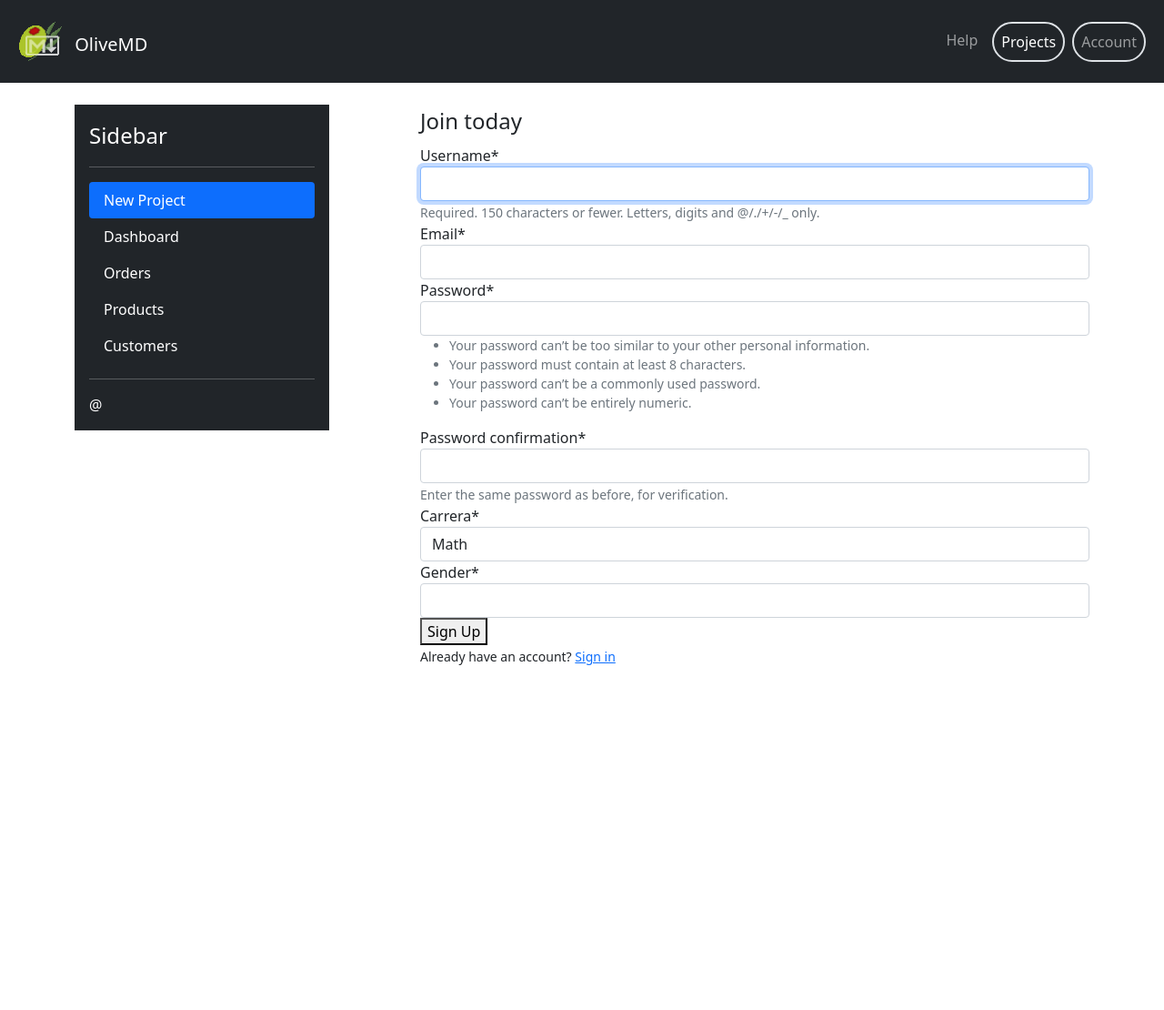
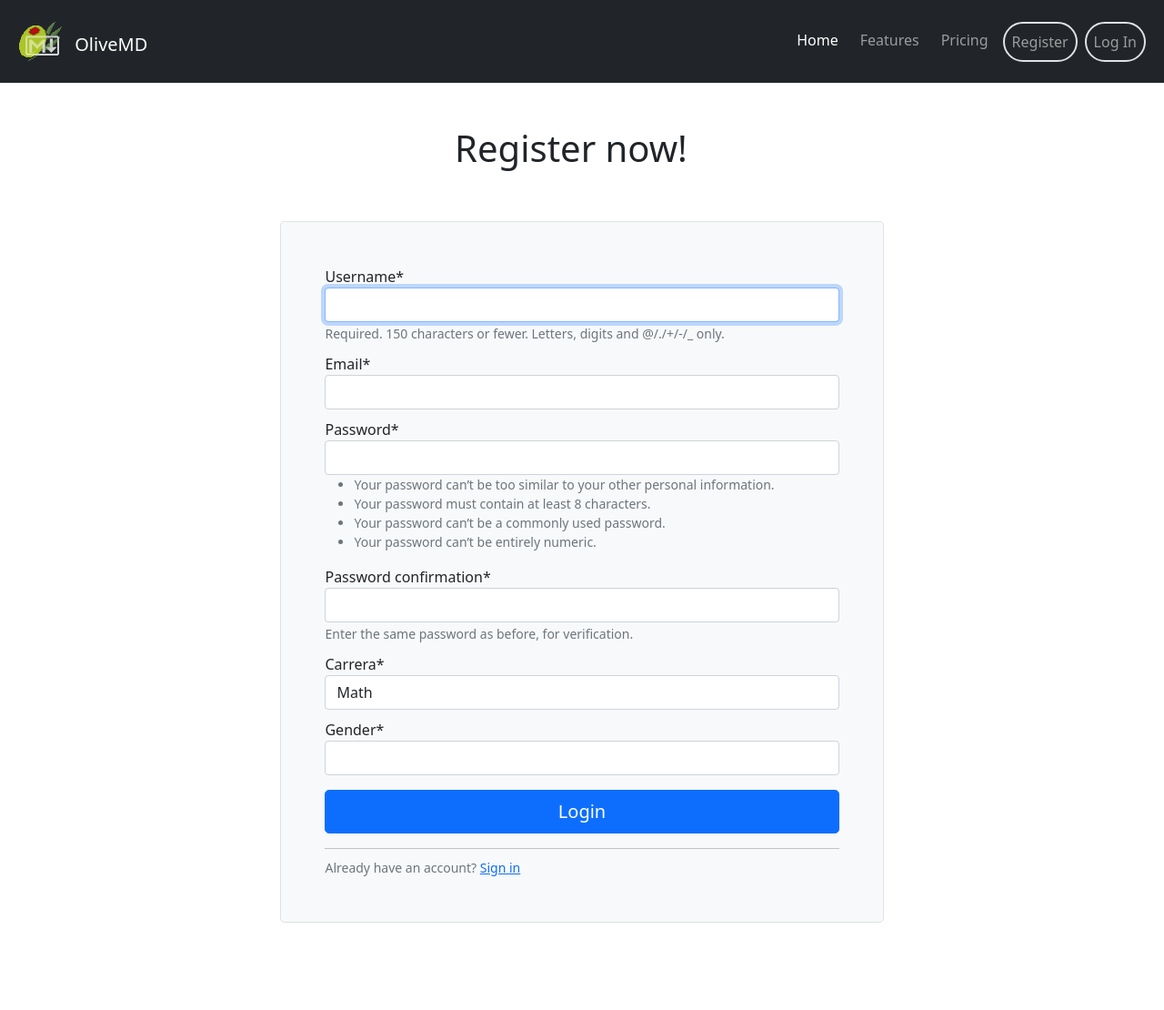
Before and after one commit to AmadoCab/Proyecto1P2, a Django app: page /register/ in a window 1280 px wide. Shown: the whole page at 91% size. Before the commit the page ends 731 px from the top, so only its background shows below. Run offline with Django 3.2, Linux system fonts and the light colour scheme; some libraries are stand-ins or nearby versions.

Commit message:
dizque acabé

```diff
--- a/djP2/mdtranslate/static/mdtranslate/main.css
+++ b/djP2/mdtranslate/static/mdtranslate/main.css
@@ -3,10 +3,28 @@
   height: 200px;
   overflow: auto;
 }
-/* hola */
 .table-wrapper-scroll-y {
   display: block;
 }
 #div_id_password {
   margin-top: 10px;
 }
+#div_id_email {
+  margin-top: 10px;
+}
+#div_id_password1 {
+  margin-top: 10px;
+}
+#div_id_password2 {
+  margin-top: 10px;
+}
+#div_id_carrera {
+  margin-top: 10px;
+}
+#div_id_gender {
+  margin-top: 10px;
+}
+/* hola */
+#div_id_new_password2 {
+  margin-top: 15px;
+}
--- a/djP2/mdtranslate/templates/mdtranslate/base.html
+++ b/djP2/mdtranslate/templates/mdtranslate/base.html
@@ -20,7 +20,7 @@
 <body>
   <nav class="navbar navbar-expand-sm navbar-dark bg-dark mb-4">
     <div class="container-fluid">
-      <a href="#" class="navbar-brand mb-0 h1">
+      <a href="{% url 'user-projects' %}" class="navbar-brand mb-0 h1">
         <img class="d-inline-block align-top" src="{% static 'mdtranslate/Olive.png' %}" width="65" height="65" alt="logo">
         <p class="d-inline-block mt-4 align-center">OliveMD</p>
       </a>
@@ -40,7 +40,7 @@
             </a>
           </li>
           <li class="nav-item border border-2 rounded-pill  me-2">
-            <a class="nav-link" href="#">
+            <a class="nav-link" href="{% url 'profile' %}">
               Account
             </a>
           </li>
@@ -58,7 +58,7 @@
             <hr>
             <ul class="nav nav-pills flex-column mb-auto">
               <li class="nav-item">
-                <a href="#" class="nav-link active">
+                <a href="{% url 'project-create' %}" class="nav-link active">
                   New Project
                 </a>
               </li>
@@ -85,7 +85,7 @@
             </ul>
             <hr>
             <div class="">
-              <a href="#" class="d-flex align-items-center text-white text-decoration-none">
+              <a href="{% url 'profile' %}" class="d-flex align-items-center text-white text-decoration-none">
                 @<strong>{{ user.username }}</strong>
               </a>
             </div>
--- a/djP2/mdtranslate/templates/mdtranslate/baselogout.html
+++ b/djP2/mdtranslate/templates/mdtranslate/baselogout.html
@@ -22,7 +22,7 @@
   <body>
     <nav class="navbar navbar-expand-lg navbar-dark bg-dark">
       <div class="container-fluid">
-        <a href="#" class="navbar-brand mb-0 h1">
+        <a href="{% url 'home-page' %}" class="navbar-brand mb-0 h1">
           <img class="d-inline-block align-top" src="{% static 'mdtranslate/Olive.png' %}" width="65" height="65" alt="logo">
           <p class="d-inline-block mt-4 align-center">OliveMD</p>
         </a>
--- a/djP2/mdtranslate/templates/mdtranslate/home.html
+++ b/djP2/mdtranslate/templates/mdtranslate/home.html
@@ -1,7 +1,8 @@
 {% extends "mdtranslate/baselogout.html" %}
+{% load static %}
 {% block content %}
-<div class="px-4 py-5 my-5 text-center">
-  <img class="d-block mx-auto mb-4" src="/docs/5.0/assets/brand/bootstrap-logo.svg" alt="" width="72" height="57">
+<div class="px-4 py-5 mb-5 text-center">
+  <img class="d-block mx-auto" src="{% static 'mdtranslate/SirOlive.png' %}" alt="logo2" width="250" height="250">
   <h1 class="display-5 fw-bold">OliveMD</h1>
   <div class="col-lg-6 mx-auto">
     <p class="lead mb-4">A free Markdown online editor with extended syntax oriented to the design of online books.</p>
--- a/djP2/users/templates/users/password_reset_done.html
+++ b/djP2/users/templates/users/password_reset_done.html
@@ -1,6 +1,8 @@
-{% extends "mdtranslate/base.html" %}
+{% extends "mdtranslate/baselogout.html" %}
 {% block content %}
+<div class="container mt-4">
   <div class="alert alert-info">
-    An Email has been sent with instructions to reset your password
+    An Email has been sent with instructions to reset your password.
   </div>
+</div>
 {% endblock content %}
--- a/djP2/users/templates/users/register.html
+++ b/djP2/users/templates/users/register.html
@@ -1,22 +1,25 @@
-{% extends "mdtranslate/base.html" %}
+{% extends "mdtranslate/baselogout.html" %}
 {% load crispy_forms_tags %}
 {% block content %}
-  <div>
-    <form method="post">
+<div class="container col-xl-10 col-xxl-8 px-4 py-5">
+  <div class="row align-items-center g-5 py-5">
+    <div class="row text-center">
+      <h1>Register now!</h1>
+    </div>
+    <div class="mx-auto col-lg-8">
+      <form method="post" class="p-5 border rounded-3 bg-light">
         {% csrf_token %}
         <fieldset>
-        <legend>Join today</legend>
           {{ form1|crispy }}
           {{ form2|crispy }}
         </fieldset>
-      <div>
-        <button type="submit">Sign Up</button>
-      </div>
-    </form>
-    <div>
-      <small>
+        <button class="w-100 btn btn-lg btn-primary mt-3 mb-2" type="submit">Login</button>
+        <hr class="my-2">
+        <small class="text-muted">
           Already have an account? <a href="{% url 'login' %}">Sign in</a>
         </small>
+      </form>
+    </div>
   </div>
 </div>
 {% endblock content %}
```
Also changed, not shown: djP2/users/templates/users/logout.html (+7 -5 lines), djP2/users/templates/users/password_reset.html (+21 -12 lines), djP2/users/templates/users/password_reset_complete.html (+6 -2 lines), djP2/users/templates/users/password_reset_confirm.html (+19 -11 lines), djP2/mdtranslate/static/mdtranslate/SirOlive.png (added). Lines whose indentation alone changed are shown as unchanged.
